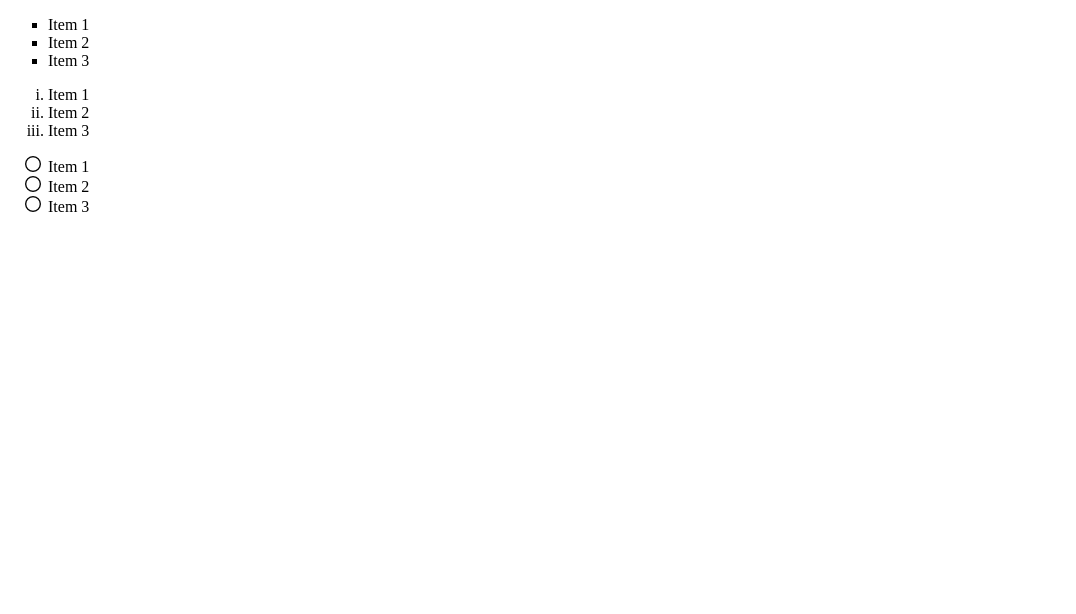
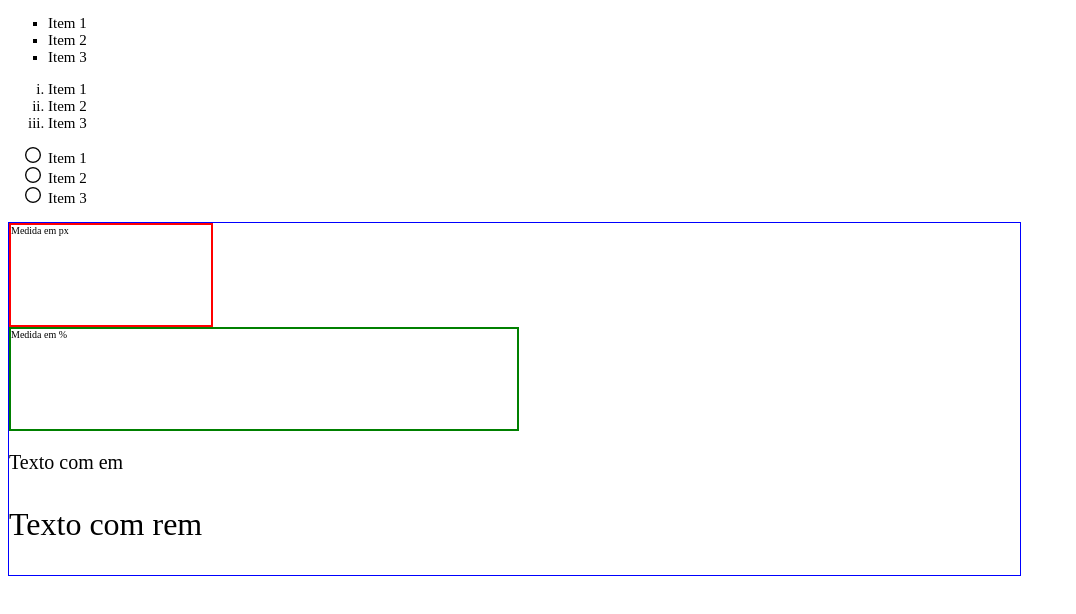
Before and after one commit to Malihgno616/Curso-de-css, a plain HTML site: page 3_recursos-avancados/index.html in a window 1280 px wide. Shown: the whole page, without its empty margins (0-1076 px from the left). Drawn offline with Linux system fonts and the light colour scheme.

Commit message:
Unidades de medidas

```diff
--- a/3_recursos-avancados/index.html
+++ b/3_recursos-avancados/index.html
@@ -25,5 +25,14 @@
       <li>Item 2</li>
       <li>Item 3</li>
      </ul>
+
+     <!-- 3 - Unidades de medida-->
+     <div class="container">
+      <div class="pixel-box">Medida em px</div>
+      <div class="percent-box">Medida em %</div>
+      <p class="em-text">Texto com em</p>
+      <p class="rem-text">Texto com rem</p>
+     </div>
+     <!-- pt, cm != web -->
 </body>
 </html>
--- a/3_recursos-avancados/style.css
+++ b/3_recursos-avancados/style.css
@@ -1,3 +1,8 @@
+body{
+  font-size: 15px;
+}
+
+
 /*1 - Estilos de listas*/
 .lista-pontos {
   list-style-type: square;
@@ -11,3 +16,38 @@
   list-style-type: none;
   list-style-image: url("img/circle.png");
 }
+
+/*2 - Unidades de medida */
+.container {
+  width: 80%;
+  border: 1px solid blue;
+  font-size: 10px;
+}
+
+.pixel-box {
+  width: 200px;
+  height: 100px;
+  border: 2px solid red;
+}
+
+/* 1000px(html) -> 800px 80% => 400px 50%(percent-box)*/
+.percent-box{
+  width: 50%;
+  height: 100px;
+  border: 2px solid green;
+}
+
+/*2x o tamanho de font do elemento pai*/
+/*em fonto controlada pelo elemento pai*/
+.em-text {
+  font-size: 2em;
+}
+ /* rem, fonte controlada pelo root elemento */
+ .rem-text {
+  font-size: 2rem;
+ }
+
+ /* Cenario real: px e rem */
+ /* precisa conhecer todas, pq tem projeto antigo*/
+
+ /* regras 2 tipos: especificos, medidas*/
```
